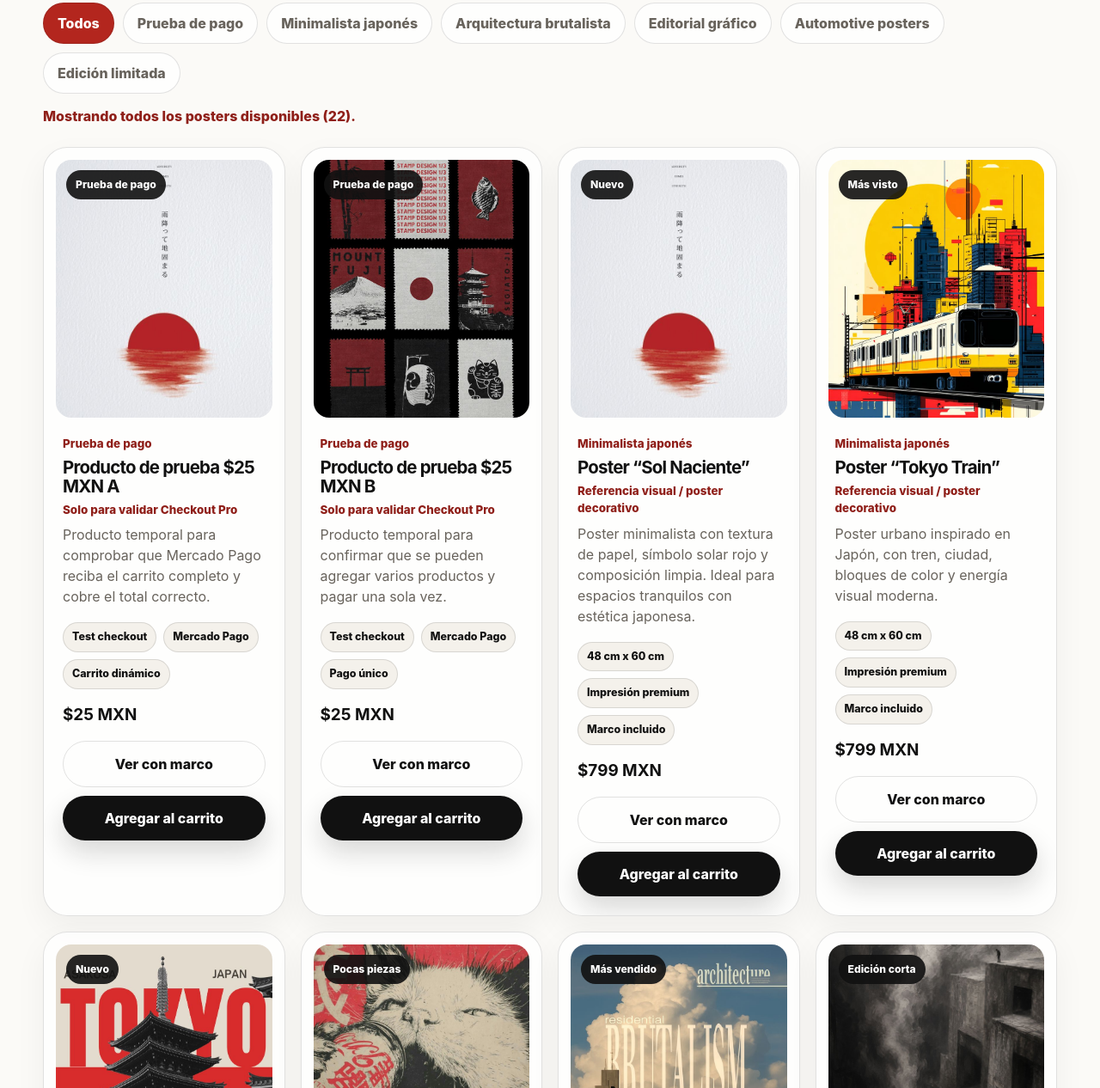
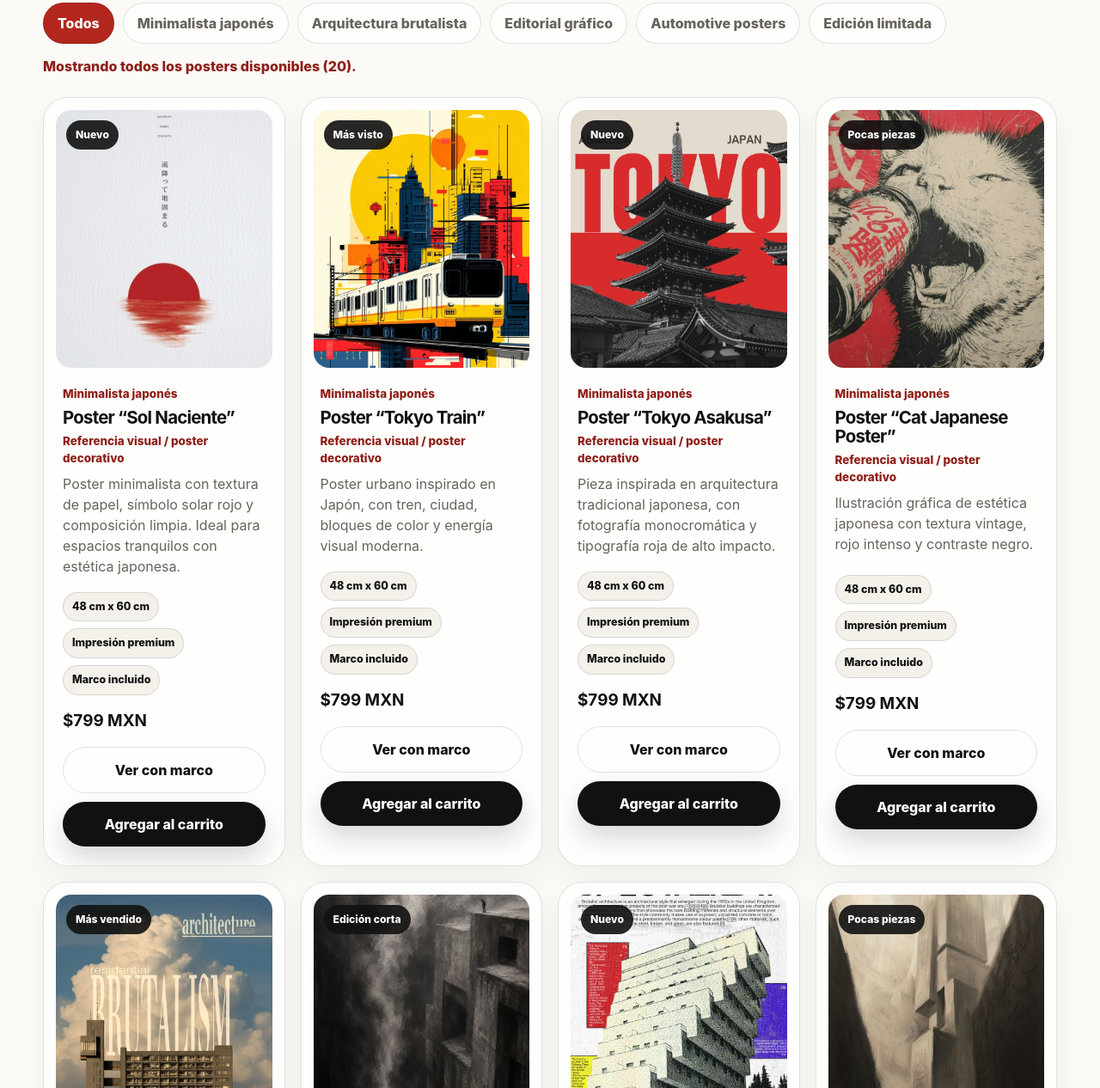
Before and after one commit to Skraeder/frame-poster, a website: page index.html in a window 1280 px wide. Shown: the part 3863-5129 px from the top of the page at 86% size. Drawn offline with Linux system fonts and the light colour scheme.

Commit message:
Add files via upload

```diff
--- a/index.html
+++ b/index.html
@@ -185,7 +185,6 @@
 
       <div class="filter-bar">
         <button class="filter-btn active" data-filter="Todos">Todos</button>
-        <button class="filter-btn" data-filter="Prueba de pago">Prueba de pago</button>
         <button class="filter-btn" data-filter="Minimalista japonés">Minimalista japonés</button>
         <button class="filter-btn" data-filter="Arquitectura brutalista">Arquitectura brutalista</button>
         <button class="filter-btn" data-filter="Editorial gráfico">Editorial gráfico</button>
@@ -196,47 +195,6 @@
       <p class="catalog-status" id="catalogStatus">Mostrando todos los posters disponibles.</p>
       <div class="product-grid" id="productGrid">
 
-          <article class="product-card test-product-card" data-category="Prueba de pago" data-name="Prueba Mercado Pago 25 MXN A" data-price="25" data-image="assets/sol-quieto.jpg">
-            <div class="badge">Prueba de pago</div>
-            <button class="product-image" type="button" style="background-image:url('assets/sol-quieto.jpg')" aria-label="Ver producto de prueba Mercado Pago 25 MXN A" data-track="producto:Prueba Mercado Pago 25 MXN A"></button>
-            <div class="product-content">
-              <p class="product-category">Prueba de pago</p>
-              <h3>Producto de prueba $25 MXN A</h3>
-              <p class="reference-line">Solo para validar Checkout Pro</p>
-              <p class="product-description">Producto temporal para comprobar que Mercado Pago reciba el carrito completo y cobre el total correcto.</p>
-              <div class="spec-chips">
-                <span>Test checkout</span>
-                <span>Mercado Pago</span>
-                <span>Carrito dinámico</span>
-              </div>
-              <div class="price-row"><strong>$25 MXN</strong></div>
-              <div class="product-actions">
-                <button class="preview-button" type="button">Ver con marco</button>
-                <button class="buy-button" type="button">Agregar al carrito</button>
-              </div>
-            </div>
-          </article>
-
-          <article class="product-card test-product-card" data-category="Prueba de pago" data-name="Prueba Mercado Pago 25 MXN B" data-price="25" data-image="assets/stamp-series.jpg">
-            <div class="badge">Prueba de pago</div>
-            <button class="product-image" type="button" style="background-image:url('assets/stamp-series.jpg')" aria-label="Ver producto de prueba Mercado Pago 25 MXN B" data-track="producto:Prueba Mercado Pago 25 MXN B"></button>
-            <div class="product-content">
-              <p class="product-category">Prueba de pago</p>
-              <h3>Producto de prueba $25 MXN B</h3>
-              <p class="reference-line">Solo para validar Checkout Pro</p>
-              <p class="product-description">Producto temporal para confirmar que se pueden agregar varios productos y pagar una sola vez.</p>
-              <div class="spec-chips">
-                <span>Test checkout</span>
-                <span>Mercado Pago</span>
-                <span>Pago único</span>
-              </div>
-              <div class="price-row"><strong>$25 MXN</strong></div>
-              <div class="product-actions">
-                <button class="preview-button" type="button">Ver con marco</button>
-                <button class="buy-button" type="button">Agregar al carrito</button>
-              </div>
-            </div>
-          </article>
 
 
           <article class="product-card" data-category="Minimalista japonés" data-name="Sol Naciente" data-price="799" data-image="assets/sol-quieto.jpg">
```
